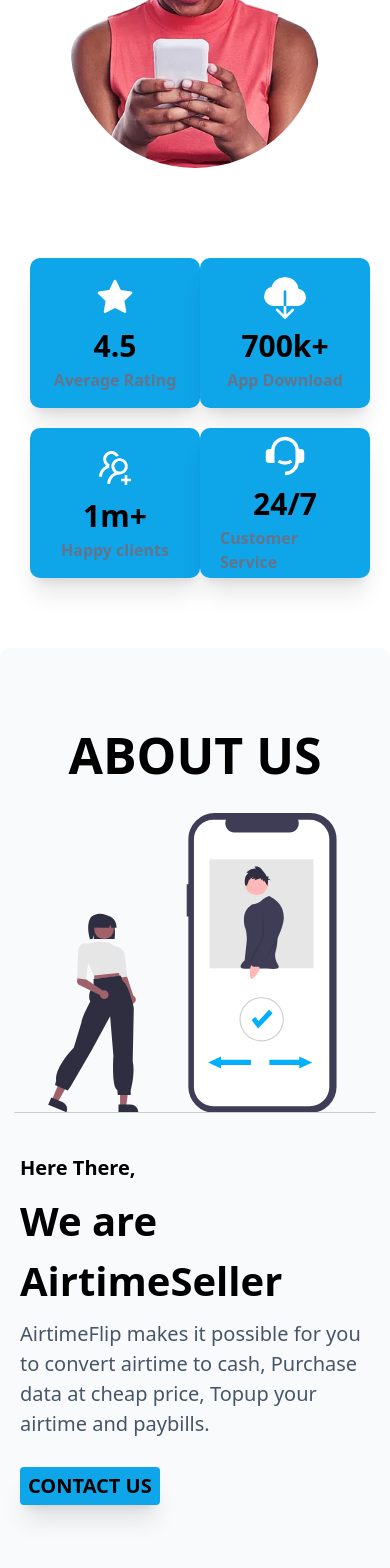
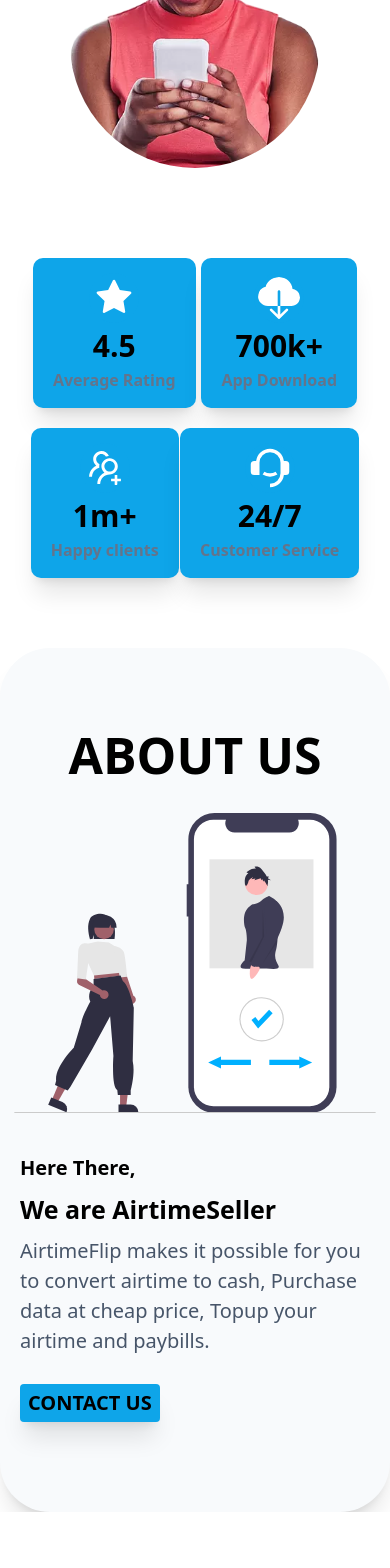
Before and after one commit to DesmondNzubechi/Airtime-seller, a React (Create React App) app: page / in a window 390 px wide. Shown: the part 945-2513 px from the top of the page. After the commit the page ends 2457 px from the top, so only its background shows below. Built offline with nearby package versions, Linux system fonts and the light colour scheme; the HTML template or start-up script is replaced by a standard one.

Commit message:
new change

```diff
--- a/src/Components/About/About.jsx
+++ b/src/Components/About/About.jsx
@@ -3,7 +3,7 @@
 
 const About = () => {
     return (
-        <div className="py-[50px]  bg-slate-50 mt-[50px] rounded-[10px]">
+        <div className="py-[50px]  bg-slate-50 mt-[50px] shadow-xl rounded-[50px]">
             <div className="">
                 <div className="">
                 <h1 className=" uppercase font-bold text-[50px] m-[20px] text-center">About Us</h1>
@@ -15,7 +15,7 @@
                     <div>
                         <div className="max-w-[500px]">
                         <p className="text-[20px] font-semibold">Here There,</p>
-          <h2 className="font-bold text-[40px] mt-2 mb-2">We are AirtimeSeller</h2>
+          <h2 className="font-bold text-[25px] md:text-[40px] mt-2 mb-2">We are AirtimeSeller</h2>
 
           <p className="text-[20px] text-slate-600 mt-2 mb-2">
           AirtimeFlip makes it possible for you to convert
--- a/src/Components/overview/overview.jsx
+++ b/src/Components/overview/overview.jsx
@@ -9,24 +9,24 @@
         <div className=' bg-white mx-[20px] rounded-xl px-[10px] pt-[20px] pb-[20px]'>
            <div className='md:flex  md:flex-row sm:flex-col gap-[40px] justify-center items-center'>
             <div className='flex justify-around   md:gap-[40px] my-5'>
-            <div className='flex flex-col h-[150px] min-w-[170px] hover:bg-blue-300 bg-sky-500 justify-center px-[20px]  items-center shadow-xl  rounded-[10px] p-[10px]'>
+            <div className='flex flex-col h-[150px] md:min-w-[170px] hover:bg-blue-300 bg-sky-500 justify-center px-[20px]  items-center shadow-xl  rounded-[10px] p-[10px]'>
                 <AiFillStar className='text-white rounded-full p-1 bg-sky-500 text-[50px]'/>
                 <h1 className='font-bold text-[30px] md:text-[40px]'>4.5</h1>
                 <p className='md:text-[20px] text-slate-500 font-semibold text-[16px]'>Average Rating</p>
             </div>
-            <div className='flex flex-col h-[150px] min-w-[170px] hover:bg-blue-300 bg-sky-500 justify-center px-[20px] items-center shadow-xl  rounded-[10px]'>
+            <div className='flex flex-col h-[150px] md:min-w-[170px] hover:bg-blue-300 bg-sky-500 justify-center px-[20px] items-center shadow-xl  rounded-[10px]'>
                 <BsCloudDownloadFill className='text-white rounded-full p-1 bg-sky-500 text-[50px]' />
                 <h1 className='font-bold text-[30px] md:text-[40px]'>700k+</h1>
                 <p className='md:text-[20px] text-slate-500 font-semibold text-[16px]'>App Download</p>
             </div>
             </div>
             <div className='flex justify-around  md:gap-[40px]'>
-            <div className='flex flex-col h-[150px] min-w-[170px] hover:bg-blue-300 bg-sky-500 px-[20px] shadow-xl rounded-[10px] justify-center items-center'>
+            <div className='flex flex-col h-[150px] md:min-w-[170px] hover:bg-blue-300 bg-sky-500 px-[20px] shadow-xl rounded-[10px] justify-center items-center'>
                 <AiOutlineUsergroupAdd  className='text-white rounded-full p-1 bg-sky-500 text-[50px]'/>
                 <h1 className='font-bold text-[30px] md:text-[40px]'>1m+</h1>
                 <p className='md:text-[20px] text-slate-500 font-semibold text-[16px]'>Happy clients</p>
             </div>
-            <div className='flex flex-col h-[150px] min-w-[170px] hover:bg-blue-300 bg-sky-500 justify-center items-center px-[20px] shadow-xl rounded-[10px]'>
+            <div className='flex flex-col h-[150px] md:min-w-[170px] hover:bg-blue-300 bg-sky-500 justify-center items-center px-[20px] shadow-xl rounded-[10px]'>
                 <RiCustomerService2Fill className='text-white rounded-full p-1 bg-sky-500 text-[50px]'/>
                 <h1 className='font-bold text-[30px] md:text-[40px]'>24/7</h1>
                 <p className='md:text-[20px] text-slate-500 font-semibold text-[16px]'>Customer Service</p>
```
